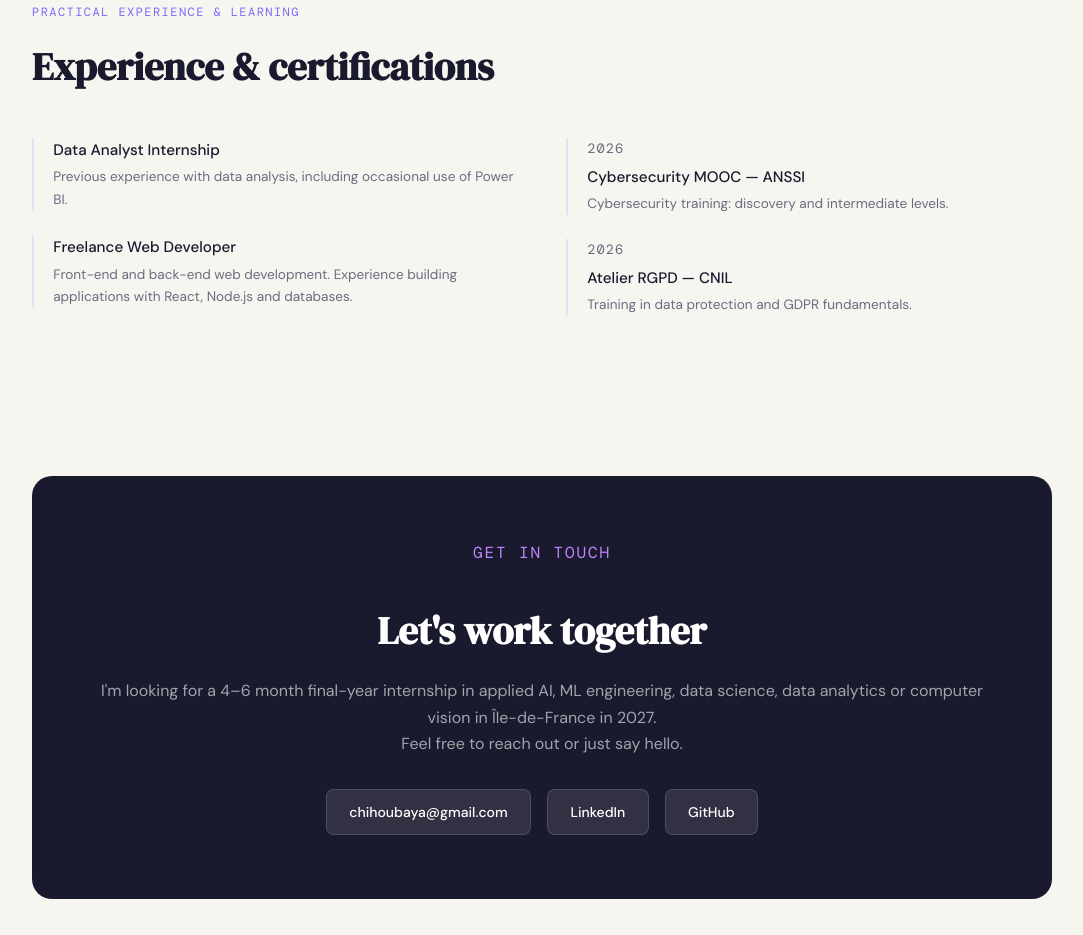
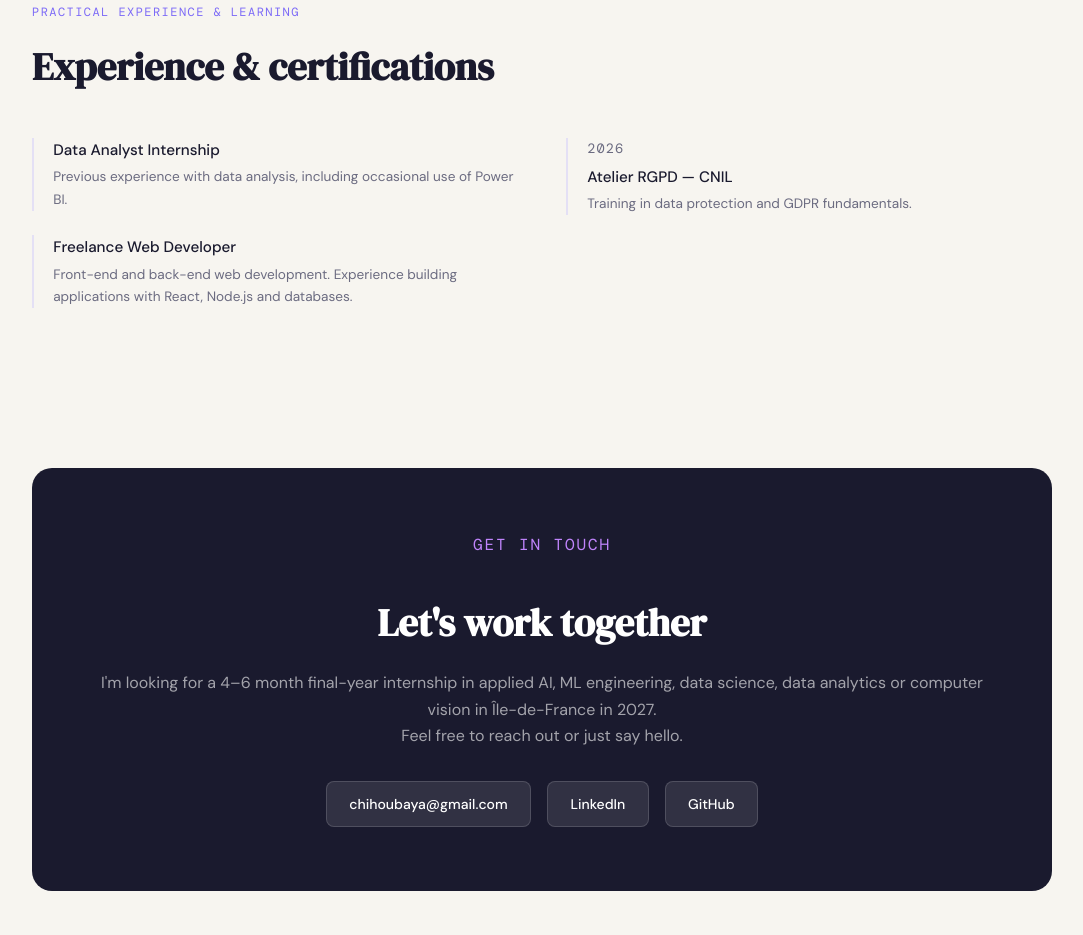
Before and after one commit to Aya-chihoub/aya-chihoub.github.io, a plain HTML site: page index.html in a window 1280 px wide. Shown: the part 5655-6590 px from the top of the page, without its empty margins (98-1181 px from the left). Drawn offline with nearby package versions, Linux system fonts and the light colour scheme.

Commit message:
Remove uncompleted ANSSI MOOC from certifications

```diff
--- a/index.html
+++ b/index.html
@@ -725,7 +725,6 @@
       <div class="edu-item"><h4>Freelance Web Developer</h4><p>Front-end and back-end web development. Experience building applications with React, Node.js and databases.</p></div>
     </div>
     <div>
-      <div class="edu-item"><p class="edu-year">2026</p><h4>Cybersecurity MOOC — ANSSI</h4><p>Cybersecurity training: discovery and intermediate levels.</p></div>
       <div class="edu-item"><p class="edu-year">2026</p><h4>Atelier RGPD — CNIL</h4><p>Training in data protection and GDPR fundamentals.</p></div>
     </div>
   </div>
```
